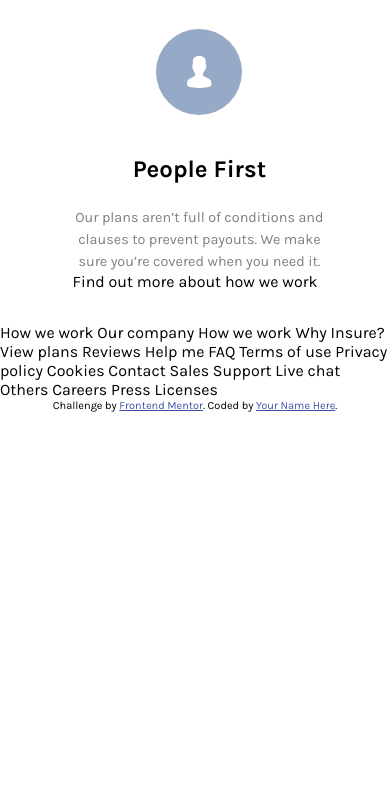
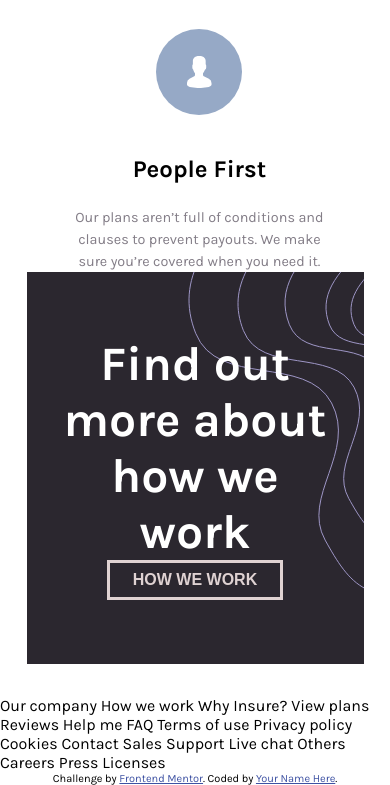
Before and after one commit to macluiggy/FM-insure-landing-page-master, a plain HTML site: page index.html in a window 390 px wide. Shown: the part 2115-2900 px from the top of the page. Before the commit the page ends 2527 px from the top, so only its background shows below. Drawn offline with Linux system fonts and the light colour scheme.

Commit message:
main part finished

```diff
--- a/css/styles.css
+++ b/css/styles.css
@@ -316,3 +316,47 @@ main .list-main-section1 {
         border: solid;
     }
 }
+/*main section 2*/
+.main-section2 {
+    display: flex;
+    width: 75%;
+    margin: 0 auto;
+    font-size: 2em;
+    padding: 2em;
+    margin: 4em 0;
+    justify-content: space-between;
+    align-items: center;
+    background-color: var(--Very-Dark-Violet);
+    color: white;
+    background-image: url('../images/bg-pattern-how-we-work-desktop.svg');
+    background-repeat: no-repeat;
+    background-position: right;
+}
+.main-section2 h2 {
+    width: 44%;
+}
+.main-section2 button {
+    height: fit-content;
+    font-size: 0.5em;
+    border: solid var(--Very-Light-Gray);
+    color: var(--Very-Light-Gray);
+    background-color: transparent;
+    text-transform: uppercase;
+    padding: 0.5em 1.4em;
+    outline: none;
+    font-weight: bold;
+}
+/*main section 2 mobile*/
+@media screen and (max-width: 700px) {
+    .main-section2 {
+        flex-direction: column;
+        width: 70%;
+        margin: 0 auto;
+        background-image: url('../images/bg-pattern-how-we-work-mobile.svg');
+        padding: 2em 1em;
+        background-position: right top;
+    }
+    .main-section2 h2 {
+        width: 100%;
+    }
+}
--- a/index.html
+++ b/index.html
@@ -88,13 +88,13 @@
       </article>
     </section>
 
-  <section class="find-more">
-    Find out more about how we work
+  <section class="main-section2">
+    <h2 class="find-more-text">Find out more about how we work</h2>
+    <button class="find-more-h2">How we work</button>
   </section>
   </main>
 
   <footer>
-    How we work
 
   Our company
 
```
